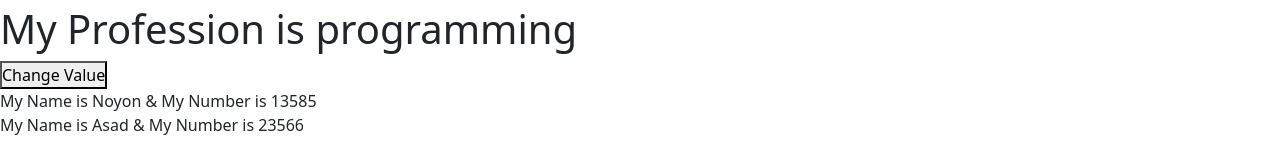
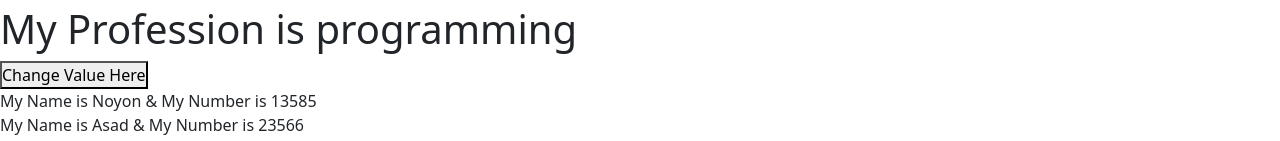
Before and after one commit to Asnoyon/React_Learning, a React (Create React App) app: page / in a window 1280 px wide. Shown: the part 219-360 px from the top of the page. Built offline with nearby package versions, Linux system fonts and the light colour scheme.

Commit message:
about update

```diff
--- a/src/Pages/About.jsx
+++ b/src/Pages/About.jsx
@@ -48,7 +48,7 @@ class About extends Component{
         return(
             <>
                 <h1> My Profession is {this.state.prof} </h1>
-                <button onClick={this.changeMind} >Change Value</button>
+                <button onClick={this.changeMind} >Change Value Here</button>
             </>
         )
     }
```
